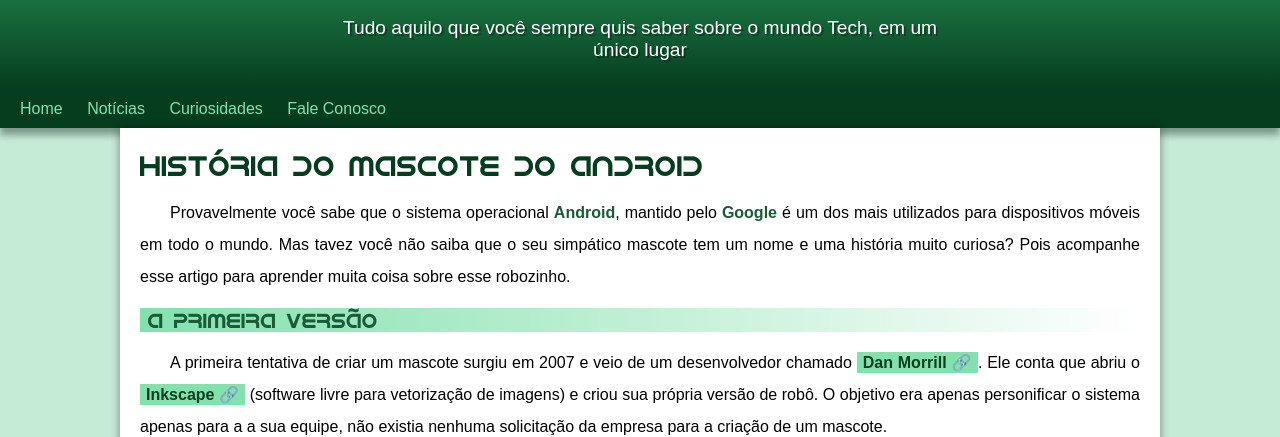
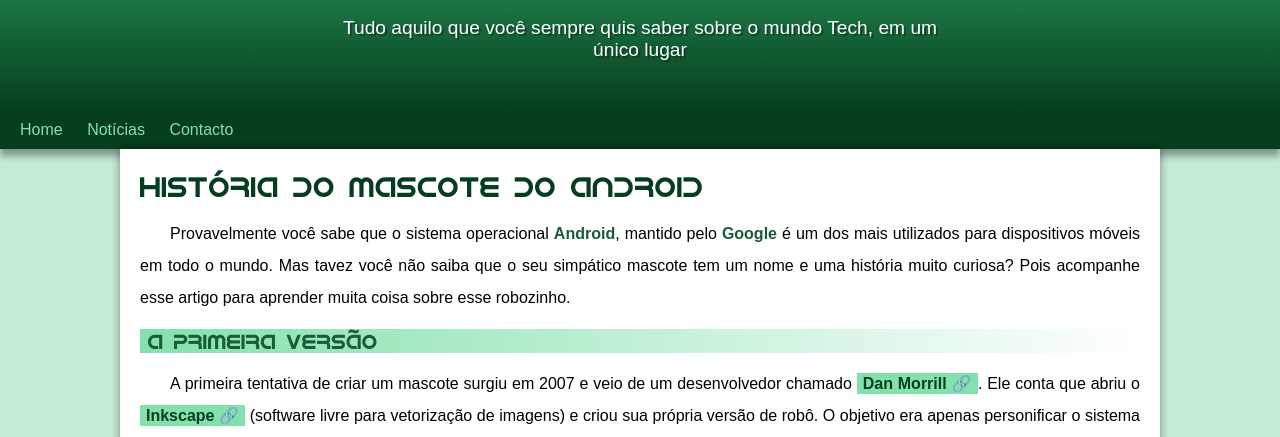
Before and after one commit to NICODEMOS507/projecto-android, a plain HTML site: page index.html in a window 1280 px wide. Shown: the part 100-537 px from the top of the page. Drawn offline with Linux system fonts and the light colour scheme.

Commit message:
Actualização da master do projecto
Actualizei a master do projecto (alteramos no header p: o margin-bottom = 30px, para padding-bottom = 50px, porque estava a sobrepor o MENU) e eliminei o menu curiosidades e em seguida, mudei o menu fale conosco por contacto.

```diff
--- a/estilo/style.css
+++ b/estilo/style.css
@@ -73,7 +73,7 @@ header > p {
     padding-right: 10px;
     padding-left: 10px;
     margin: auto;
-    margin-bottom: 30px;
+    padding-bottom: 50px;
     text-shadow: 2px 2px 0px rgba(0, 0, 0, 0.315);
 
 }
--- a/index.html
+++ b/index.html
@@ -17,8 +17,7 @@
     <nav>
         <a href="#">Home</a>
         <a href="#">Notícias</a>
-        <a href="#">Curiosidades</a>
-        <a href="#">Fale Conosco</a>
+        <a href="#">Contacto</a>
     </nav>
 
     <main>
```
